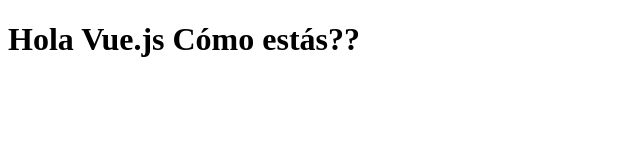
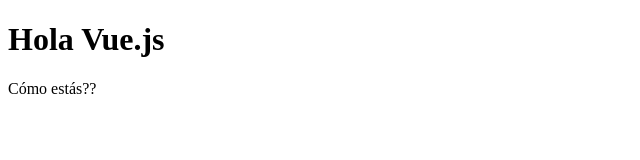
Before and after one commit to Barrererilla/Primer-contacto-con-VueJs, a plain HTML site: page index.html in a window 1280 px wide. Shown: the whole page, without its empty margins (0-640 px from the left). Drawn offline with nearby package versions, Linux system fonts and the light colour scheme.

Commit message:
Colocamos un template para escribir html y nuevas directivas para que hagan unas funcionalidades pescificas

```diff
--- a/index.html
+++ b/index.html
@@ -9,18 +9,17 @@
 <body>
 	<script src="https://unpkg.com/vue@3/dist/vue.global.js"></script>
 
-	<div>
-		<h1 id="app">{{ text + text2 }}</h1>
-	</div>
+	<div id="app"><div>
 
 	<script>
 		const syntaxisVue = Vue.createApp({
 			data(){
 				return{
-					text: 'Hola Vue.js',
+					text: '<h1>Hola Vue.js </h1>',
 					text2: ' Cómo estás??'
 				};
-			}
+			},
+			template: `<div v-once v-html='text + text2'></div>`
 		}).mount('#app');
 
 	</script>
```
